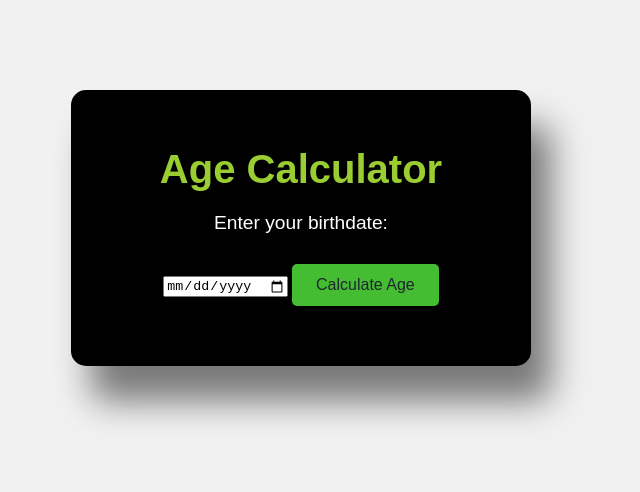
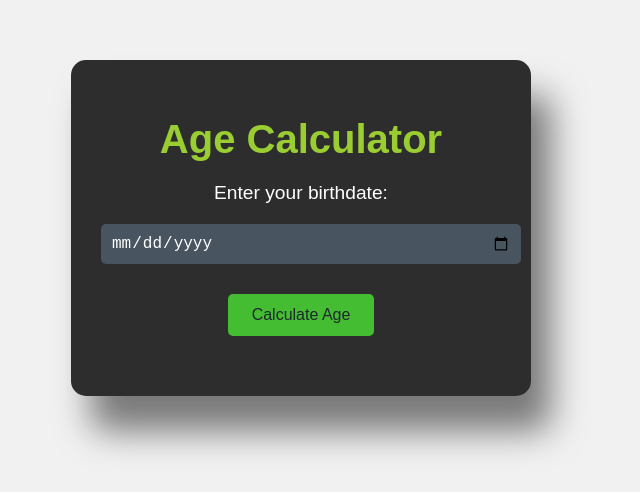
Before and after one commit to Rajaabpro/Age-Calculator, a plain HTML site: page index.html in a window 1280 px wide. Shown: the part 172-664 px from the top of the page, without its empty margins (339-979 px from the left). Drawn offline with Linux system fonts and the light colour scheme.

Commit message:
update styles for container background color and fix input type and font weight

```diff
--- a/style.css
+++ b/style.css
@@ -10,7 +10,7 @@ body{
     color: white;
 }
 .container{
-    background-color: black;
+    background-color: rgb(46, 45, 45);
     padding: 30px;
     border-radius: 15px;
     box-shadow: 20px 35px 35px rgba(0, 0, 0, 0.5);
@@ -29,7 +29,7 @@ label{
     display: block;
     color: white;
 }
-input[type="data"]{
+input[type="date"]{
     width: 100%;
     padding: 10px;
     margin:10px 0;
@@ -67,7 +67,7 @@ button:hover{
 #results{
     margin-top: 20px;
     font-size: 1.5rem;
-    font-size: bold;
+    font-weight: bold;
     color: #fff;
 
 }
```
